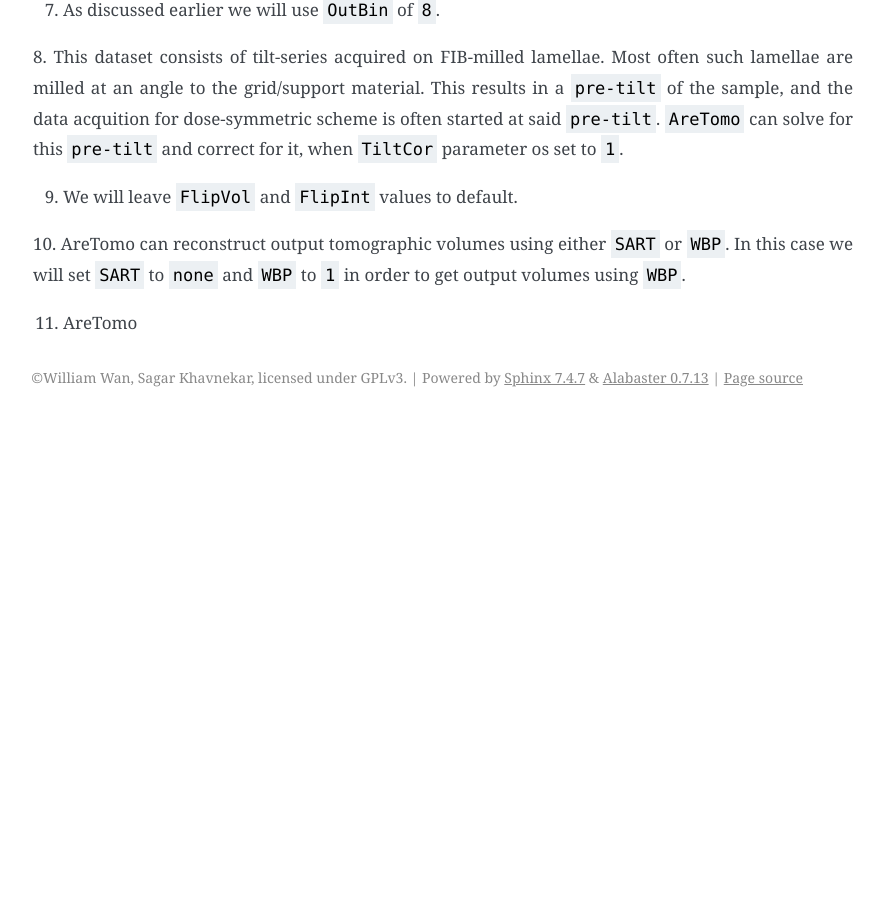
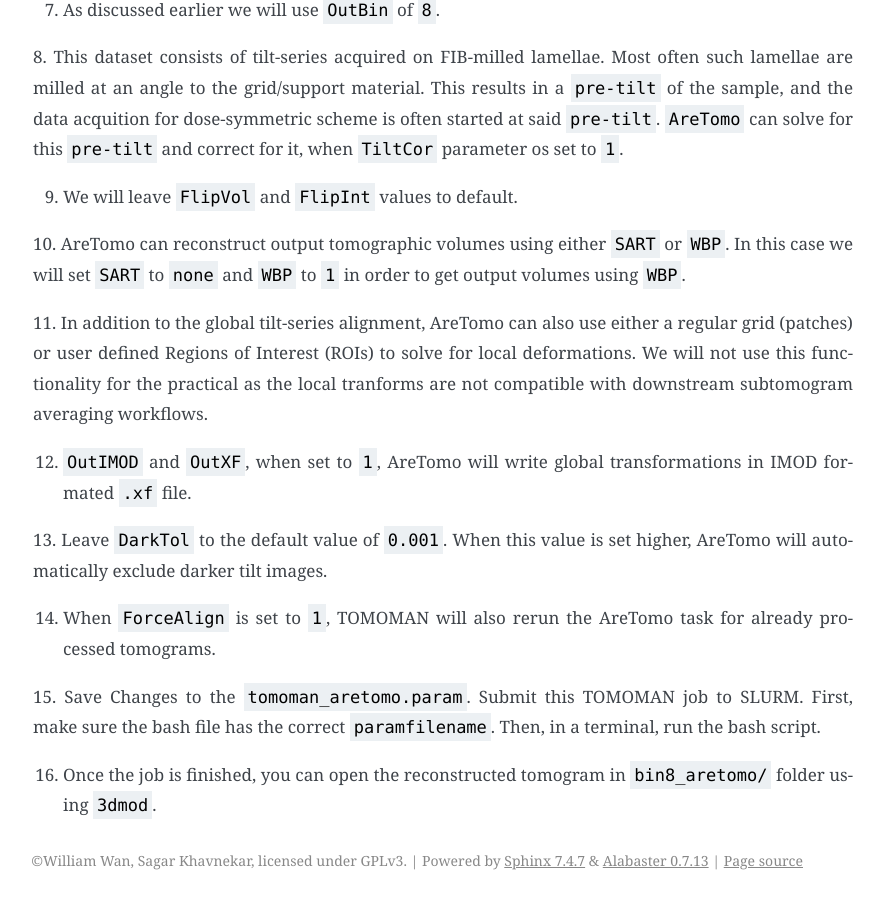
Before and after one commit to sagarbiophysics/Subtomo-tutorials, a Sphinx documentation site: the page built from source/80S_insitu/ts_align.rst, in a window 1280 px wide and 900 px high, scrolled down 1452 px. Shown: the whole window, without its empty margins (307-1191 px from the left). Built offline with Sphinx 7.4.7, drawn with Linux system fonts in a browser that asks for light colours; before the commit the page ends 1869 px from its top, so only the background shows below that.

Commit message:
Update ts_align.rst

```diff
--- a/source/80S_insitu/ts_align.rst
+++ b/source/80S_insitu/ts_align.rst
@@ -56,4 +56,19 @@ This results in a ``pre-tilt`` of the sample, and the data acquition for dose-sy
 10. AreTomo can reconstruct output tomographic volumes using either ``SART`` or ``WBP``.
 In this case we will set ``SART`` to ``none`` and ``WBP`` to ``1`` in order to get output volumes using ``WBP``.
 
-11. AreTomo
+11. In addition to the global tilt-series alignment, AreTomo can also use either a regular grid (patches) or user defined Regions of Interest (ROIs) to solve for local deformations.
+We will not use this functionality for the practical as the local tranforms are not compatible with downstream subtomogram averaging workflows.
+
+12. ``OutIMOD`` and ``OutXF``, when set to ``1``, AreTomo will write global transformations in IMOD formated ``.xf`` file.
+
+13. Leave ``DarkTol`` to the default value of ``0.001``.
+When this value is set higher, AreTomo will automatically exclude darker tilt images.
+
+14. When ``ForceAlign`` is set to ``1``, TOMOMAN will also rerun the AreTomo task for already processed tomograms.
+
+15. Save Changes to the ``tomoman_aretomo.param``.
+Submit this TOMOMAN job to SLURM.
+First, make sure the bash file has the correct ``paramfilename``.
+Then, in a terminal, run the bash script.
+
+16. Once the job is finished, you can open the reconstructed tomogram in ``bin8_aretomo/`` folder using ``3dmod``.
```
